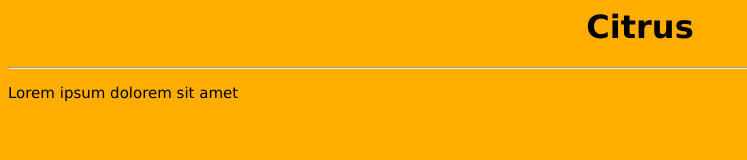
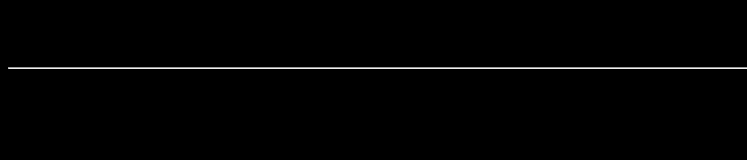
Before and after one commit to Kaftay/citrus, a plain HTML site: page index.html in a window 1280 px wide. Shown: the whole page, without its empty margins (0-747 px from the left). Drawn offline with Linux system fonts and the light colour scheme.

Commit message:
Update style.css

```diff
--- a/style.css
+++ b/style.css
@@ -1,5 +1,5 @@
 body {
-  background-color: #ffae00;
+  background-color: #000000;
 }
 
 h1 {
```
